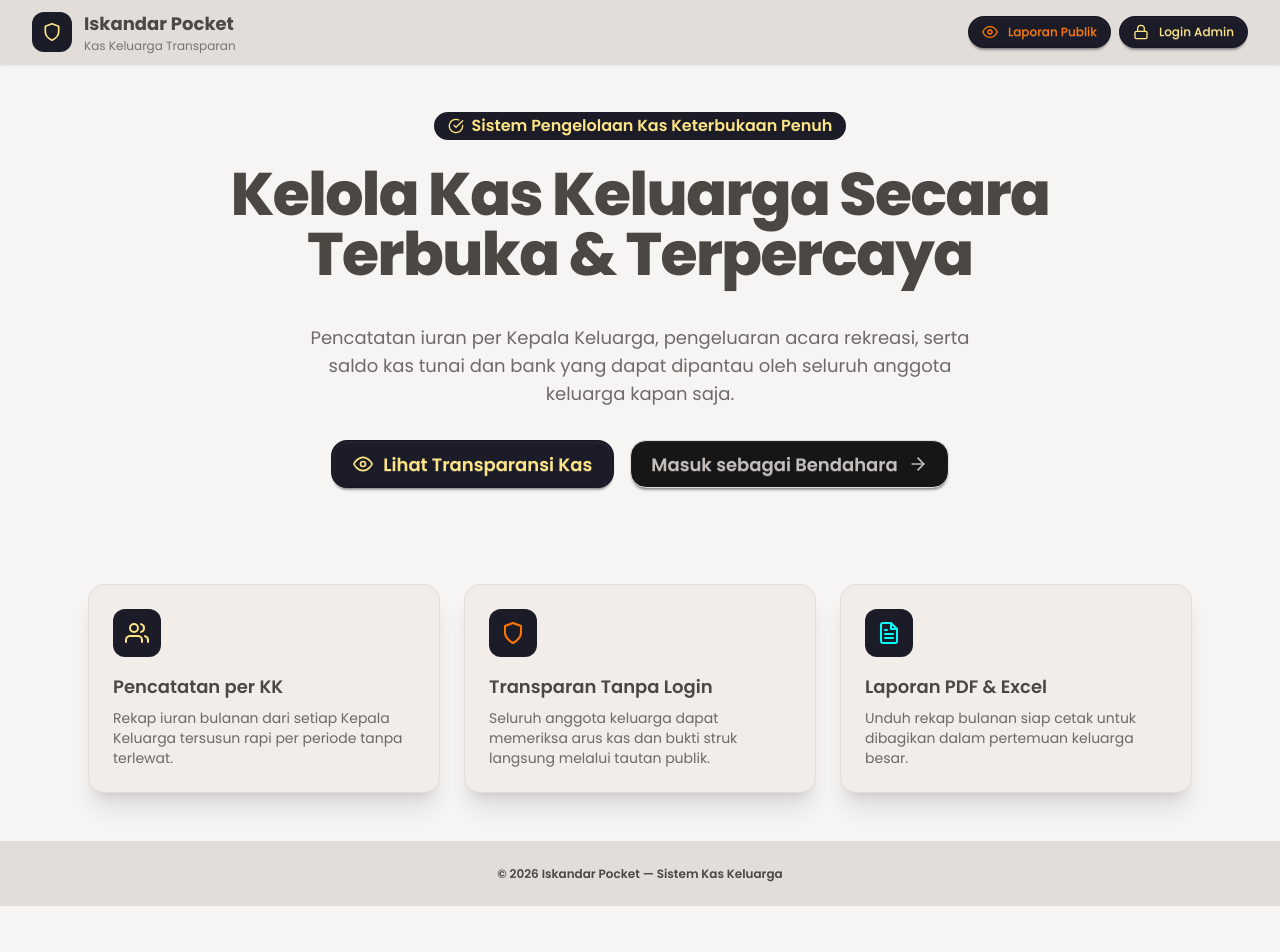
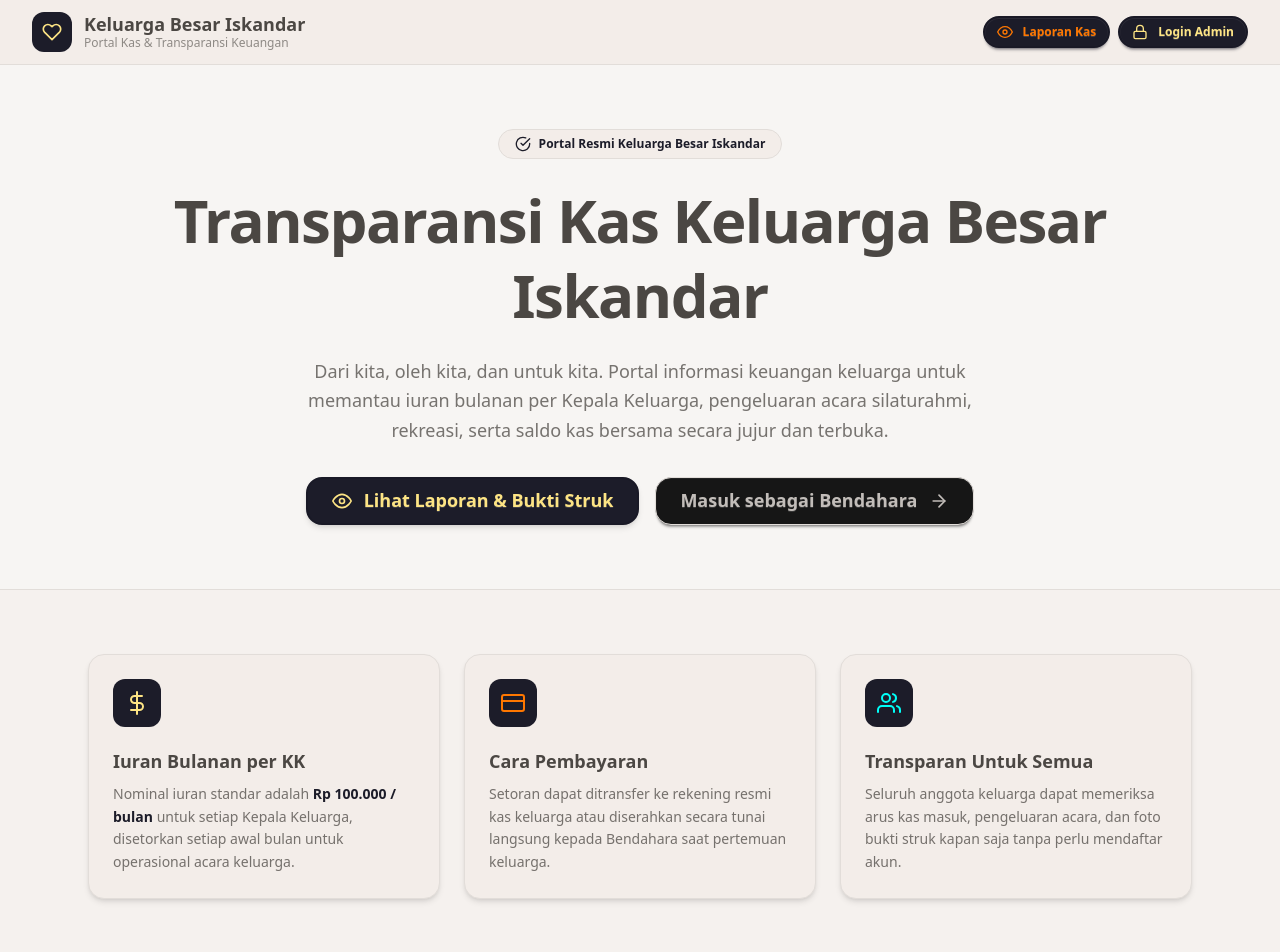
Before and after one commit to Mazees/iskandar-pocket, a Next.js app: page / in a window 1280 px wide. Shown: the top 952 px of the page. Before the commit the page ends 906 px from the top, so only its background shows below. Built offline with nearby package versions, Linux system fonts and the light colour scheme.

Commit message:
feat: update UI for laporan page and home page with new metrics and styling

```diff
--- a/app/laporan/page.tsx
+++ b/app/laporan/page.tsx
@@ -6,23 +6,26 @@ import {
   FiCheckCircle,
   FiXCircle,
   FiTrendingDown,
+  FiArrowUpRight,
+  FiArrowDownRight,
 } from "react-icons/fi";
 
 export default function LaporanPublikPage() {
   return (
-    <div className="min-h-screen bg-base-100 text-base-content pb-16">
-      {/* DaisyUI Navbar */}
-      <div className="navbar bg-base-300 shadow-sm px-6">
-        <div className="navbar-start">
+    <div className="min-h-screen bg-base-100 text-base-content pb-20">
+      {/* Top Navbar */}
+      <div className="navbar bg-base-200 border-b border-base-300 px-6 py-3">
+        <div className="max-w-6xl mx-auto w-full flex items-center justify-between">
           <div>
             <h1 className="text-xl font-bold">Laporan Transparansi Kas</h1>
-            <p className="text-xs text-base-content/70">
+            <p className="text-xs text-base-content/60">
               Keluarga Besar Iskandar — Dapat diakses publik
             </p>
           </div>
-        </div>
-        <div className="navbar-end">
-          <Link href="/" className="btn btn-sm btn-neutral font-medium">
+          <Link
+            href="/"
+            className="btn btn-sm btn-neutral font-semibold rounded-lg"
+          >
             <FiArrowLeft className="w-4 h-4 mr-1" />
             Kembali
           </Link>
@@ -31,60 +34,92 @@ export default function LaporanPublikPage() {
 
       {/* Main Content */}
       <div className="max-w-6xl mx-auto px-6 mt-8 space-y-8">
-        {/* DaisyUI Stats Component (Responsive: vertical on mobile, horizontal on lg) */}
-        <div className="stats stats-vertical lg:stats-horizontal shadow w-full bg-base-200 border border-base-300">
-          <div className="stat">
-            <div className="stat-figure text-primary">
-              <FiDollarSign className="w-8 h-8" />
+        {/* 3-Column Metric Cards (Replace Stats for 100% predictable neat layout) */}
+        <div className="grid grid-cols-1 md:grid-cols-3 gap-6">
+          <div className="card bg-base-200 border border-base-300 shadow-sm">
+            <div className="card-body p-6">
+              <div className="flex items-center justify-between mb-2">
+                <span className="text-xs font-bold text-base-content/60 uppercase tracking-wider">
+                  Total Saldo Kas &amp; Bank
+                </span>
+                <div className="w-9 h-9 rounded-lg bg-primary flex items-center justify-center">
+                  <FiDollarSign className="w-5 h-5 text-primary-content" />
                 </div>
-            <div className="stat-title">Total Saldo Kas</div>
-            <div className="stat-value text-primary">Rp 4.250.000</div>
-            <div className="stat-desc">Akumulasi dompet Cash &amp; Bank</div>
+              </div>
+              <p className="text-3xl font-extrabold text-primary">
+                Rp 4.250.000
+              </p>
+              <p className="text-xs font-semibold text-accent mt-2 flex items-center gap-1">
+                <FiArrowUpRight className="w-4 h-4" />
+                + Rp 1.200.000 bulan ini
+              </p>
+            </div>
           </div>
 
-          <div className="stat">
-            <div className="stat-figure text-secondary">
-              <FiUsers className="w-8 h-8" />
+          <div className="card bg-base-200 border border-base-300 shadow-sm">
+            <div className="card-body p-6">
+              <div className="flex items-center justify-between mb-2">
+                <span className="text-xs font-bold text-base-content/60 uppercase tracking-wider">
+                  Partisipasi Bulan Ini
+                </span>
+                <div className="w-9 h-9 rounded-lg bg-secondary flex items-center justify-center">
+                  <FiUsers className="w-5 h-5 text-secondary-content" />
                 </div>
-            <div className="stat-title">Partisipasi Bulan Ini</div>
-            <div className="stat-value text-secondary">12 / 15 KK</div>
-            <div className="stat-desc">80% keluarga telah menyetor</div>
+              </div>
+              <p className="text-3xl font-extrabold">12 / 15 KK</p>
+              <p className="text-xs font-semibold text-secondary mt-2">
+                80% keluarga telah menyetor
+              </p>
+            </div>
           </div>
 
-          <div className="stat">
-            <div className="stat-figure text-accent">
-              <FiTrendingDown className="w-8 h-8" />
+          <div className="card bg-base-200 border border-base-300 shadow-sm">
+            <div className="card-body p-6">
+              <div className="flex items-center justify-between mb-2">
+                <span className="text-xs font-bold text-base-content/60 uppercase tracking-wider">
+                  Pengeluaran Bulan Ini
+                </span>
+                <div className="w-9 h-9 rounded-lg bg-accent flex items-center justify-center">
+                  <FiTrendingDown className="w-5 h-5 text-accent-content" />
                 </div>
-            <div className="stat-title">Pengeluaran Bulan Ini</div>
-            <div className="stat-value text-accent">Rp 750.000</div>
-            <div className="stat-desc">Keterangan &amp; bukti terlampir di bawah</div>
+              </div>
+              <p className="text-3xl font-extrabold">Rp 750.000</p>
+              <p className="text-xs font-semibold text-error mt-2 flex items-center gap-1">
+                <FiArrowDownRight className="w-4 h-4" />
+                Bukti struk terlampir di bawah
+              </p>
+            </div>
           </div>
         </div>
 
         {/* Status Setoran Bulanan per KK */}
-        <div className="card bg-base-200 shadow-xl border border-base-300">
-          <div className="card-body">
-            <h2 className="card-title">
+        <div className="card bg-base-200 border border-base-300 shadow-md">
+          <div className="card-body p-6">
+            <div className="border-b border-base-300 pb-4 mb-2">
+              <h2 className="card-title text-lg font-bold">
                 Status Setoran per Kepala Keluarga
               </h2>
-            <p className="text-xs text-base-content/70">
+              <p className="text-xs text-base-content/60">
                 Catatan partisipasi iuran bulanan (Nominal per bulan: Rp 100.000)
               </p>
+            </div>
 
-            <div className="overflow-x-auto mt-4">
+            <div className="overflow-x-auto">
               <table className="table table-zebra w-full text-sm">
                 <thead className="bg-base-300 text-base-content font-bold">
                   <tr>
-                    <th>Nama Keluarga</th>
-                    <th className="text-center">Agu 2026</th>
-                    <th className="text-center">Jul 2026</th>
-                    <th className="text-center">Jun 2026</th>
-                    <th className="text-right">Total Terkumpul</th>
+                    <th className="py-3 px-4">Nama Keluarga</th>
+                    <th className="py-3 px-4 text-center">Agu 2026</th>
+                    <th className="py-3 px-4 text-center">Jul 2026</th>
+                    <th className="py-3 px-4 text-center">Jun 2026</th>
+                    <th className="py-3 px-4 text-right">Total Terkumpul</th>
                   </tr>
                 </thead>
                 <tbody>
                   <tr>
-                    <td className="font-semibold">Keluarga Budi Iskandar</td>
+                    <td className="font-semibold py-3 px-4">
+                      Keluarga Budi Iskandar
+                    </td>
                     <td className="text-center">
                       <span className="badge badge-primary font-medium gap-1">
                         <FiCheckCircle className="w-3.5 h-3.5" />
@@ -103,11 +138,15 @@ export default function LaporanPublikPage() {
                         Rp 100.000
                       </span>
                     </td>
-                    <td className="text-right font-bold">Rp 300.000</td>
+                    <td className="text-right font-bold py-3 px-4">
+                      Rp 300.000
+                    </td>
                   </tr>
 
                   <tr>
-                    <td className="font-semibold">Keluarga Andi Iskandar</td>
+                    <td className="font-semibold py-3 px-4">
+                      Keluarga Andi Iskandar
+                    </td>
                     <td className="text-center">
                       <span className="badge badge-error font-medium gap-1 text-error-content">
                         <FiXCircle className="w-3.5 h-3.5" />
@@ -126,7 +165,9 @@ export default function LaporanPublikPage() {
                         Rp 100.000
                       </span>
                     </td>
-                    <td className="text-right font-bold">Rp 250.000</td>
+                    <td className="text-right font-bold py-3 px-4">
+                      Rp 250.000
+                    </td>
                   </tr>
                 </tbody>
               </table>
@@ -135,50 +176,56 @@ export default function LaporanPublikPage() {
         </div>
 
         {/* Riwayat Transaksi Terbaru */}
-        <div className="card bg-base-200 shadow-xl border border-base-300">
-          <div className="card-body">
-            <h2 className="card-title">
+        <div className="card bg-base-200 border border-base-300 shadow-md">
+          <div className="card-body p-6">
+            <div className="border-b border-base-300 pb-4 mb-2">
+              <h2 className="card-title text-lg font-bold">
                 Riwayat Pengeluaran &amp; Transaksi
               </h2>
-            <p className="text-xs text-base-content/70">
+              <p className="text-xs text-base-content/60">
                 Catatan penggunaan dana kas keluarga beserta keterangan
               </p>
+            </div>
 
-            <div className="overflow-x-auto mt-4">
+            <div className="overflow-x-auto">
               <table className="table table-zebra w-full text-sm">
                 <thead className="bg-base-300 text-base-content font-bold">
                   <tr>
-                    <th>Tanggal</th>
-                    <th>Kategori</th>
-                    <th>Keterangan</th>
-                    <th>Pocket</th>
-                    <th className="text-right">Nominal</th>
+                    <th className="py-3 px-4">Tanggal</th>
+                    <th className="py-3 px-4">Kategori</th>
+                    <th className="py-3 px-4">Keterangan</th>
+                    <th className="py-3 px-4">Pocket</th>
+                    <th className="py-3 px-4 text-right">Nominal</th>
                   </tr>
                 </thead>
                 <tbody>
                   <tr>
-                    <td>01 Agu 2026</td>
-                    <td>
+                    <td className="py-3 px-4">01 Agu 2026</td>
+                    <td className="py-3 px-4">
                       <span className="badge badge-neutral font-medium">
                         Sewa Tempat
                       </span>
                     </td>
-                    <td>DP Sewa Villa untuk Acara Keluarga di Puncak</td>
-                    <td className="font-medium">Bank</td>
-                    <td className="text-right font-bold text-error">
+                    <td className="py-3 px-4">
+                      DP Sewa Villa untuk Acara Keluarga di Puncak
+                    </td>
+                    <td className="py-3 px-4 font-medium">Bank</td>
+                    <td className="py-3 px-4 text-right font-bold text-error">
                       - Rp 750.000
                     </td>
                   </tr>
                   <tr>
-                    <td>28 Jul 2026</td>
-                    <td>
+                    <td className="py-3 px-4">28 Jul 2026</td>
+                    <td className="py-3 px-4">
                       <span className="badge badge-neutral font-medium">
                         Konsumsi
                       </span>
                     </td>
-                    <td>Pembelian snack dan kopi untuk rapat panitia rekreasi</td>
-                    <td className="font-medium">Cash</td>
-                    <td className="text-right font-bold text-error">
+                    <td className="py-3 px-4">
+                      Pembelian snack dan kopi untuk rapat panitia rekreasi
+                    </td>
+                    <td className="py-3 px-4 font-medium">Cash</td>
+                    <td className="py-3 px-4 text-right font-bold text-error">
                       - Rp 120.000
                     </td>
                   </tr>
--- a/app/page.tsx
+++ b/app/page.tsx
@@ -1,28 +1,31 @@
 import Link from "next/link";
 import {
-  FiShield,
   FiEye,
   FiLock,
   FiArrowRight,
   FiUsers,
   FiCheckCircle,
-  FiFileText,
+  FiDollarSign,
+  FiHeart,
+  FiCreditCard,
 } from "react-icons/fi";
 
 export default function Home() {
   return (
-    <div className="min-h-screen flex flex-col bg-base-100 text-base-content">
-      {/* DaisyUI Navbar Component */}
-      <div className="navbar bg-base-300 shadow-sm px-4 sm:px-8">
+    <div className="min-h-screen flex flex-col bg-base-100 text-base-content font-sans">
+      {/* Navbar */}
+      <header className="navbar bg-base-200 border-b border-base-300 px-4 sm:px-8 py-3">
         <div className="navbar-start">
           <Link href="/" className="flex items-center gap-3">
-            <div className="w-10 h-10 rounded-xl bg-primary flex items-center justify-center">
-              <FiShield className="w-5 h-5 text-primary-content" />
+            <div className="w-10 h-10 rounded-xl bg-primary flex items-center justify-center shrink-0">
+              <FiHeart className="w-5 h-5 text-primary-content" />
             </div>
             <div>
-              <span className="font-bold text-lg block">Iskandar Pocket</span>
-              <span className="text-xs text-base-content/70 block">
-                Kas Keluarga Transparan
+              <span className="font-bold text-base sm:text-lg block leading-tight">
+                Keluarga Besar Iskandar
+              </span>
+              <span className="text-xs text-base-content/60 block">
+                Portal Kas &amp; Transparansi Keuangan
               </span>
             </div>
           </Link>
@@ -30,99 +33,111 @@ export default function Home() {
         <div className="navbar-end gap-2">
           <Link
             href="/laporan"
-            className="btn btn-sm btn-secondary font-medium"
+            className="btn btn-sm btn-secondary font-semibold"
           >
             <FiEye className="w-4 h-4 mr-1" />
-            Laporan Publik
+            Laporan Kas
           </Link>
-          <Link href="/login" className="btn btn-sm btn-primary font-medium">
+          <Link href="/login" className="btn btn-sm btn-primary font-semibold">
             <FiLock className="w-4 h-4 mr-1" />
             Login Admin
           </Link>
         </div>
+      </header>
+
+      {/* Hero Section */}
+      <main className="flex-1 flex flex-col justify-center max-w-5xl mx-auto px-6 py-16 text-center">
+        <div className="inline-flex items-center justify-center gap-2 px-4 py-1.5 rounded-full bg-base-200 border border-base-300 text-primary text-xs font-semibold mx-auto mb-6">
+          <FiCheckCircle className="w-4 h-4" />
+          Portal Resmi Keluarga Besar Iskandar
         </div>
 
-      {/* DaisyUI Hero Component */}
-      <div className="hero flex-1 bg-base-100">
-        <div className="hero-content text-center max-w-4xl py-12">
-          <div>
-            <div className="badge badge-primary badge-lg mb-6 gap-2 font-semibold">
-              <FiCheckCircle className="w-4 h-4" />
-              Sistem Pengelolaan Kas Keterbukaan Penuh
-            </div>
-
-            <h1 className="text-4xl sm:text-6xl font-extrabold tracking-tight mb-6">
-              Kelola Kas Keluarga Secara Terbuka &amp; Terpercaya
+        <h1 className="text-3xl sm:text-5xl md:text-6xl font-extrabold tracking-tight leading-tight mb-6">
+          Transparansi Kas Keluarga Besar Iskandar
         </h1>
 
-            <p className="py-4 text-lg text-base-content/80 max-w-2xl mx-auto">
-              Pencatatan iuran per Kepala Keluarga, pengeluaran acara rekreasi, serta saldo kas tunai dan bank yang dapat dipantau oleh seluruh anggota keluarga kapan saja.
+        <p className="text-base sm:text-lg text-base-content/75 max-w-2xl mx-auto leading-relaxed mb-8">
+          Dari kita, oleh kita, dan untuk kita. Portal informasi keuangan
+          keluarga untuk memantau iuran bulanan per Kepala Keluarga, pengeluaran
+          acara silaturahmi, rekreasi, serta saldo kas bersama secara jujur dan
+          terbuka.
         </p>
 
-            <div className="flex flex-wrap items-center justify-center gap-4 mt-4">
+        <div className="flex flex-wrap items-center justify-center gap-4">
           <Link
             href="/laporan"
-                className="btn btn-primary btn-lg font-semibold"
+            className="btn btn-primary btn-md sm:btn-lg font-semibold px-6 shadow-md"
           >
-                <FiEye className="w-5 h-5 mr-1" />
-                Lihat Transparansi Kas
+            <FiEye className="w-5 h-5 mr-1.5" />
+            Lihat Laporan &amp; Bukti Struk
           </Link>
           <Link
             href="/login"
-                className="btn btn-neutral btn-lg font-semibold border border-base-300"
+            className="btn btn-neutral btn-md sm:btn-lg font-semibold px-6 border border-base-300"
           >
             Masuk sebagai Bendahara
-                <FiArrowRight className="w-5 h-5 ml-1" />
+            <FiArrowRight className="w-5 h-5 ml-1.5" />
           </Link>
         </div>
+      </main>
+
+      {/* Info Cards Section - 3 Equal Height Cards */}
+      <section className="bg-base-200/50 border-t border-base-300 py-16">
+        <div className="max-w-6xl mx-auto px-6 grid grid-cols-1 md:grid-cols-3 gap-6">
+          <div className="card bg-base-200 border border-base-300 shadow-md">
+            <div className="card-body p-6">
+              <div className="w-12 h-12 rounded-xl bg-primary flex items-center justify-center mb-3">
+                <FiDollarSign className="w-6 h-6 text-primary-content" />
               </div>
-        </div>
-      </div>
-
-      {/* Feature Section using DaisyUI Cards */}
-      <div className="max-w-6xl mx-auto w-full px-6 py-12 grid grid-cols-1 md:grid-cols-3 gap-6">
-        <div className="card bg-base-200 shadow-xl border border-base-300">
-          <div className="card-body">
-            <div className="w-12 h-12 rounded-xl bg-primary flex items-center justify-center mb-2">
-              <FiUsers className="w-6 h-6 text-primary-content" />
-            </div>
-            <h2 className="card-title">Pencatatan per KK</h2>
-            <p className="text-sm text-base-content/80">
-              Rekap iuran bulanan dari setiap Kepala Keluarga tersusun rapi per periode tanpa terlewat.
+              <h2 className="card-title text-lg font-bold">
+                Iuran Bulanan per KK
+              </h2>
+              <p className="text-sm text-base-content/75 leading-relaxed">
+                Nominal iuran standar adalah{" "}
+                <strong className="text-primary">Rp 100.000 / bulan</strong>{" "}
+                untuk setiap Kepala Keluarga, disetorkan setiap awal bulan untuk
+                operasional acara keluarga.
               </p>
             </div>
           </div>
 
-        <div className="card bg-base-200 shadow-xl border border-base-300">
-          <div className="card-body">
-            <div className="w-12 h-12 rounded-xl bg-secondary flex items-center justify-center mb-2">
-              <FiShield className="w-6 h-6 text-secondary-content" />
+          <div className="card bg-base-200 border border-base-300 shadow-md">
+            <div className="card-body p-6">
+              <div className="w-12 h-12 rounded-xl bg-secondary flex items-center justify-center mb-3">
+                <FiCreditCard className="w-6 h-6 text-secondary-content" />
               </div>
-            <h2 className="card-title">Transparan Tanpa Login</h2>
-            <p className="text-sm text-base-content/80">
-              Seluruh anggota keluarga dapat memeriksa arus kas dan bukti struk langsung melalui tautan publik.
+              <h2 className="card-title text-lg font-bold">Cara Pembayaran</h2>
+              <p className="text-sm text-base-content/75 leading-relaxed">
+                Setoran dapat ditransfer ke rekening resmi kas keluarga atau
+                diserahkan secara tunai langsung kepada Bendahara saat pertemuan
+                keluarga.
               </p>
             </div>
           </div>
 
-        <div className="card bg-base-200 shadow-xl border border-base-300">
-          <div className="card-body">
-            <div className="w-12 h-12 rounded-xl bg-accent flex items-center justify-center mb-2">
-              <FiFileText className="w-6 h-6 text-accent-content" />
+          <div className="card bg-base-200 border border-base-300 shadow-md">
+            <div className="card-body p-6">
+              <div className="w-12 h-12 rounded-xl bg-accent flex items-center justify-center mb-3">
+                <FiUsers className="w-6 h-6 text-accent-content" />
               </div>
-            <h2 className="card-title">Laporan PDF &amp; Excel</h2>
-            <p className="text-sm text-base-content/80">
-              Unduh rekap bulanan siap cetak untuk dibagikan dalam pertemuan keluarga besar.
+              <h2 className="card-title text-lg font-bold">
+                Transparan Untuk Semua
+              </h2>
+              <p className="text-sm text-base-content/75 leading-relaxed">
+                Seluruh anggota keluarga dapat memeriksa arus kas masuk,
+                pengeluaran acara, dan foto bukti struk kapan saja tanpa perlu
+                mendaftar akun.
               </p>
             </div>
           </div>
         </div>
+      </section>
 
-      {/* DaisyUI Footer Component */}
-      <footer className="footer footer-center bg-base-300 text-base-content p-6 border-t border-base-300">
+      {/* Footer */}
+      <footer className="footer footer-center bg-base-300 text-base-content py-6 border-t border-base-300">
         <aside>
-          <p className="text-xs font-semibold">
-            &copy; 2026 Iskandar Pocket — Sistem Kas Keluarga
+          <p className="text-xs font-semibold text-base-content/60">
+            &copy; 2026 Keluarga Besar Iskandar — Guyub Rukun &amp; Transparan
           </p>
         </aside>
       </footer>
```
Also changed, not shown: 1 other file (tests, documents, lock files or other folders). Lines whose indentation alone changed are shown as unchanged.
